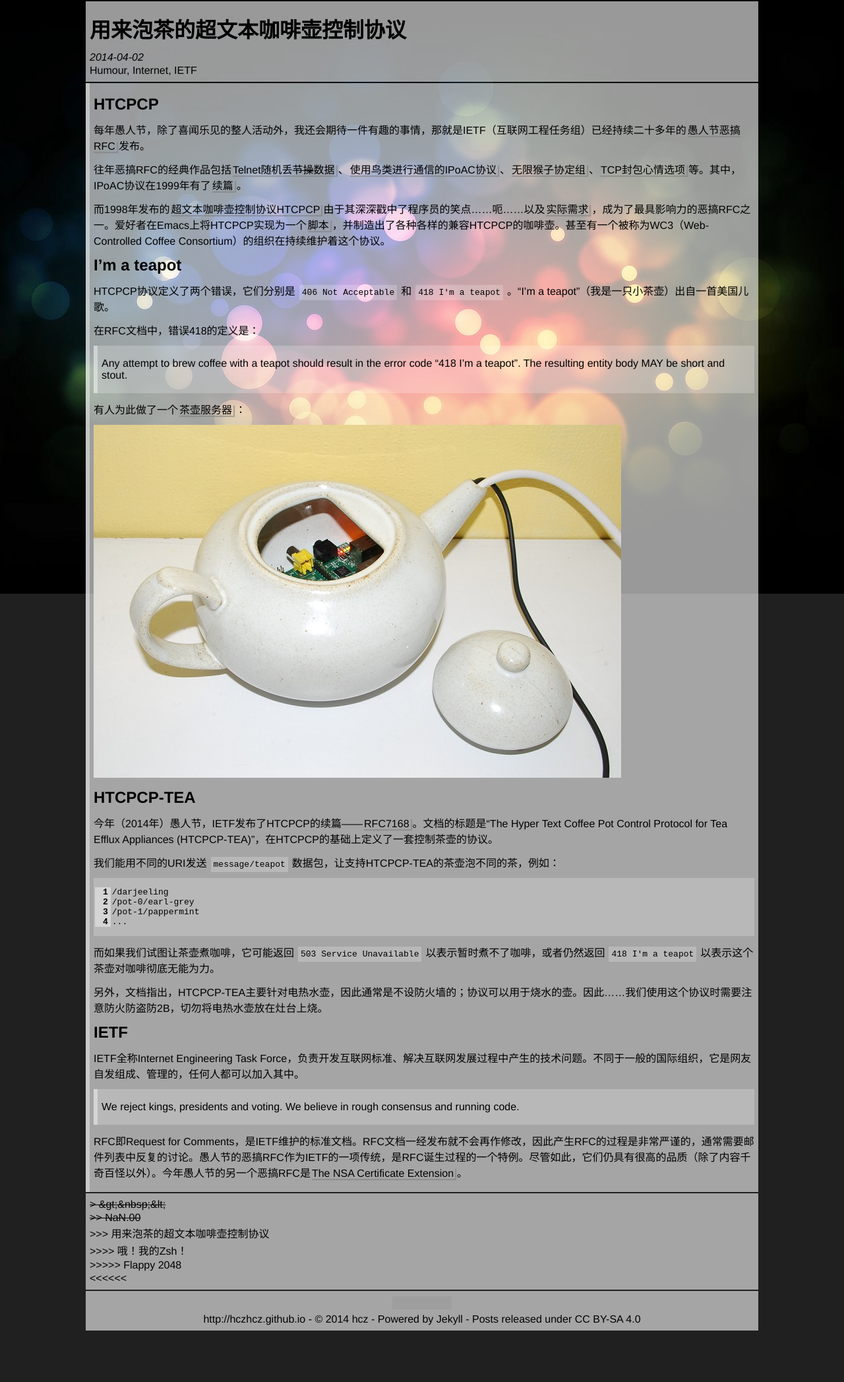
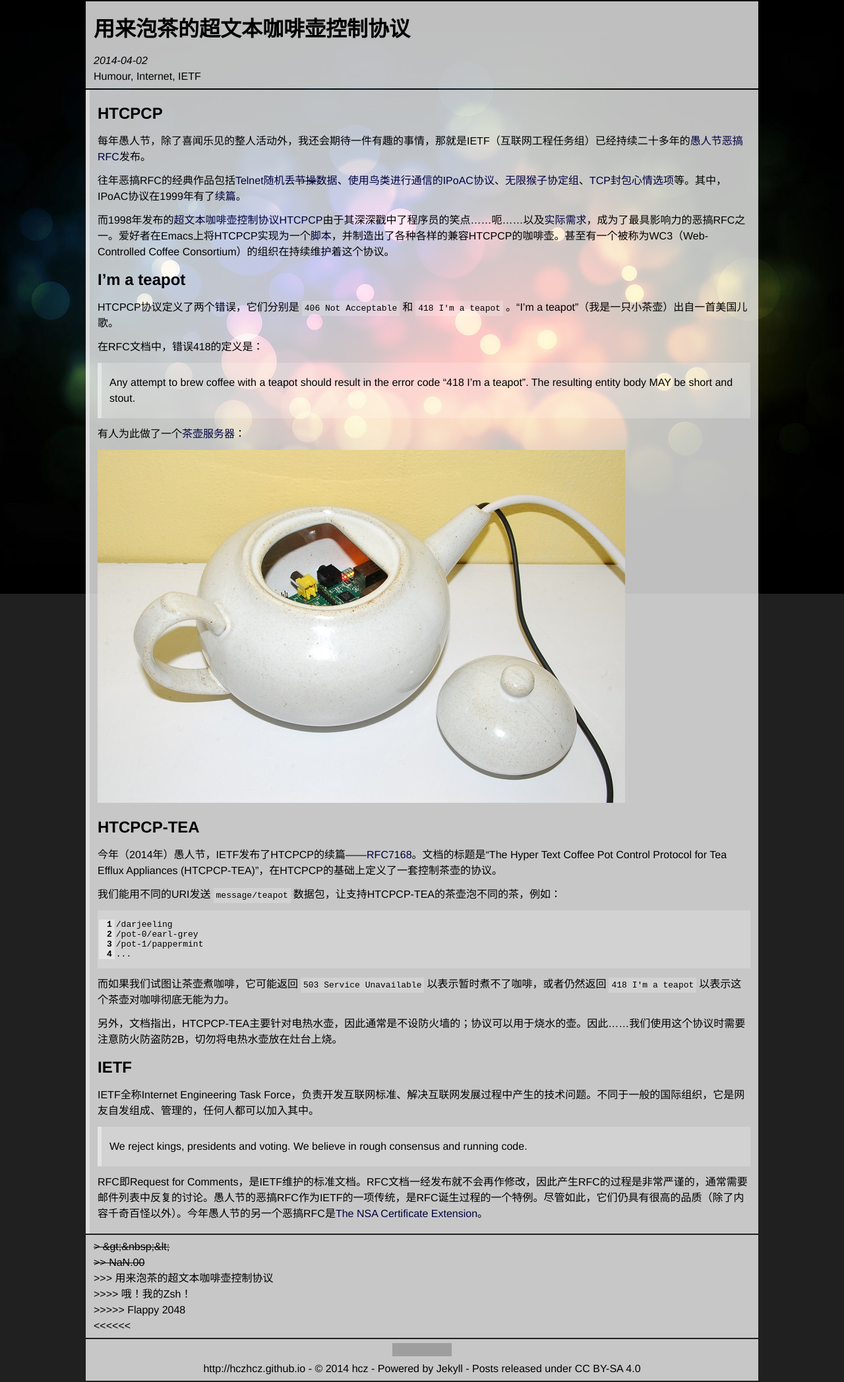
Before and after one commit to hczhcz/hczhcz.github.io, a Jekyll site: the page built from _posts/2014-04-02-htcpcp-for-tea.md, in a window 1280 px wide. Shown: the whole page at 66% size. Built offline with Jekyll 4.4.1, drawn with Linux system fonts in a browser that asks for light colours; before the commit the page ends 2019 px from its top, so only the background shows below that; grey boxes are pictures that could not be loaded.

Commit message:
modify style

```diff
--- a/style/default.css
+++ b/style/default.css
@@ -21,10 +21,6 @@ ul, ol, pre {
     margin: 12px 0;
 }
 
-.hint p, .header p, .prenext p, .footer p {
-    margin: 2px 0;
-}
-
 a {
     color: black;
     text-decoration: none;
@@ -32,10 +28,7 @@ a {
 }
 
 .blog a {
-    margin-right: 3px;
-    padding: 0 2px;
-    box-shadow: 2px 2px 2px #888888;
-    box-shadow: 2px 2px 1px rgba(128, 128, 128, 0.6);
+    color: #000040;
 }
 
 ul, ol {
@@ -50,13 +43,13 @@ hr {
 blockquote {
     border-left: 6px solid rgba(255, 255, 255, 0.4);
     margin: 12px 0;
-    padding: 6px;
+    padding: 6px 12px;
     background: white;
     background: rgba(255, 255, 255, 0.2);
 }
 
 code {
-    margin: 6px;
+    margin: 0 4px;
     padding: 4px;
     height: 18px;
     background: white;
@@ -68,6 +61,7 @@ pre code {
     margin: 12px 0;
     padding: 0;
     height: auto;
+    line-height: normal;
 }
 
 /* content */
@@ -78,10 +72,11 @@ pre code {
 
 .hint, .header, .blog, .prenext, .footer {
     margin: 2px;
-    padding: 6px;
+    padding: 6px 12px;
     overflow: hidden;
     background: white;
-    background: rgba(255, 255, 255, 0.6);
+    background: rgba(255, 255, 255, 0.75);
+    line-height: 1.5;
 }
 
 /* index.html */
@@ -129,7 +124,7 @@ pre code {
     left: 2px;
     right: 2px;
     background: white;
-    background: rgba(255, 255, 255, 0.6);
+    background: rgba(255, 255, 255, 0.75);
 }
 
 .postlink, .posttags {
@@ -152,10 +147,11 @@ pre code {
 }
 
 .posttitle {
-    margin: 0;
+    margin: 6px 0;
 }
 
 .postdetail {
+    line-height: 1.35;
 }
 
 .posttags {
```
